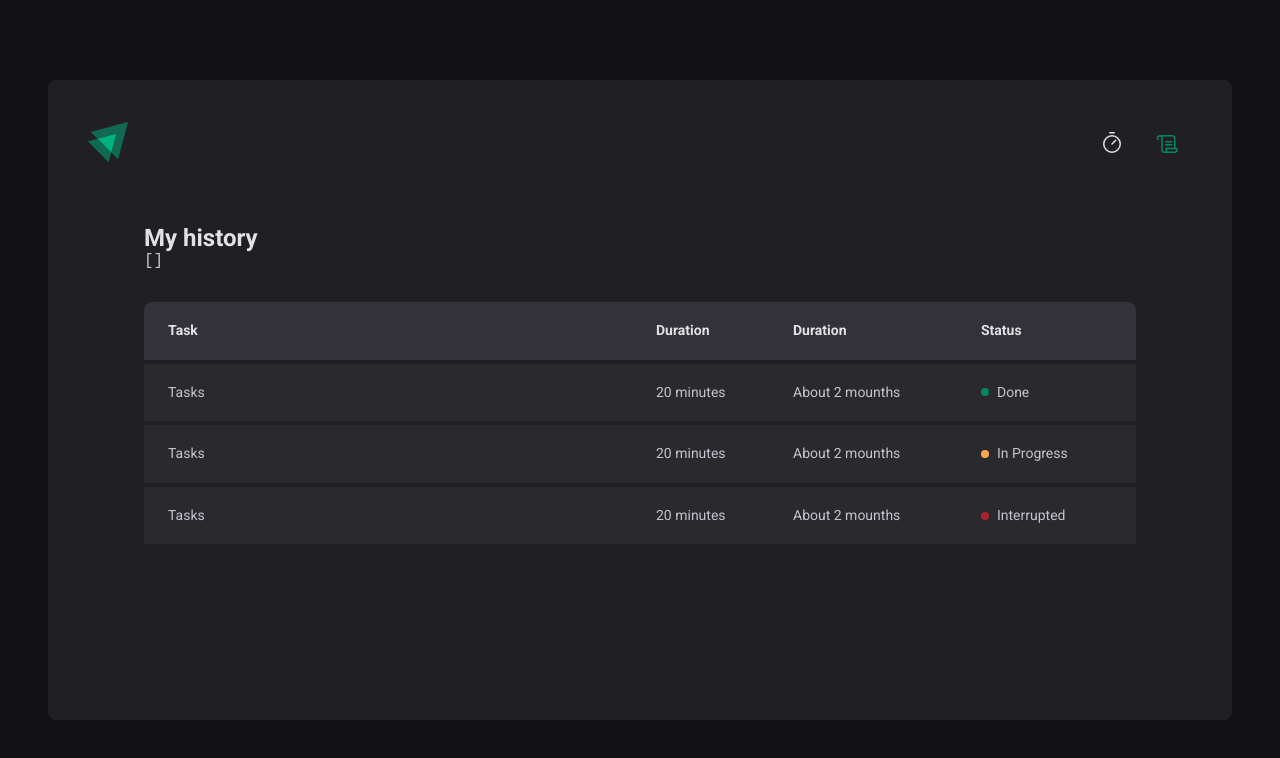
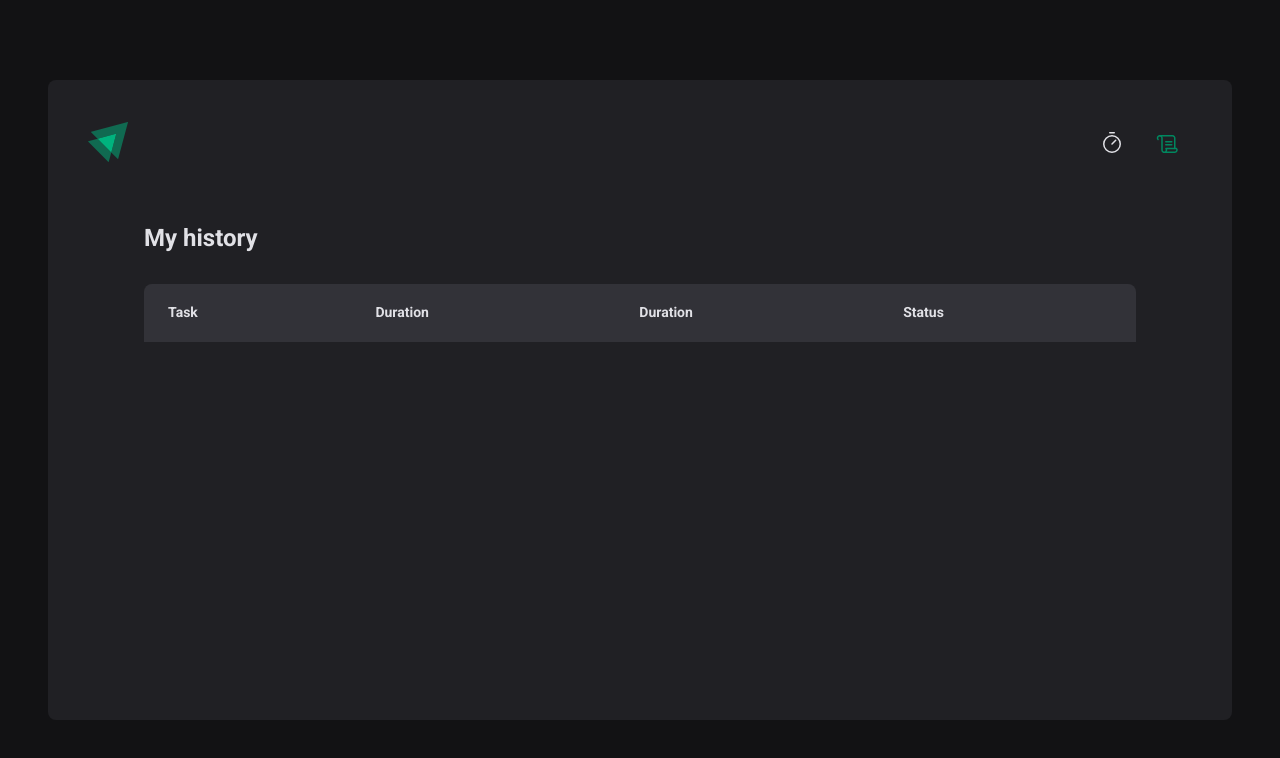
Before and after one commit to chelfonseca/ignite-timer, a React (Vite) app: page /history in a window 1280 px wide. Shown: the top 758 px of the page. Built offline with nearby package versions, Linux system fonts and the light colour scheme.

Commit message:
History listing

```diff
--- a/src/pages/History/index.tsx
+++ b/src/pages/History/index.tsx
@@ -8,7 +8,6 @@ export function History(){
     return (
         <HistoryContainer>
             <h1>My history</h1>
-            <pre>{JSON.stringify(cycles, null, 2)}</pre>
 
             <HistoryList>
                 <table>
@@ -21,30 +20,30 @@ export function History(){
                         </tr>
                     </thead>
                     <tbody>
-                        <tr>
-                            <td>Tasks</td>
-                            <td>20 minutes</td>
-                            <td>About 2 mounths</td>
-                            <td>
-                                <Status statusColor="green">Done</Status>
-                            </td>
-                        </tr>
-                        <tr>
-                            <td>Tasks</td>
-                            <td>20 minutes</td>
-                            <td>About 2 mounths</td>
-                            <td>
-                                <Status statusColor="yellow">In Progress</Status>
-                            </td>
-                        </tr>
-                        <tr>
-                            <td>Tasks</td>
-                            <td>20 minutes</td>
-                            <td>About 2 mounths</td>
-                            <td>
-                                <Status statusColor="red">Interrupted</Status>
-                            </td>
-                        </tr>
+                        {cycles.map((cycle) => {
+                            return (
+                                <tr key={cycle.id}>
+                                    <td>{cycle.task}</td>
+                                    <td>{cycle.minutesAmount} minutes</td>
+                                    <td>{cycle.startDate.toDateString()}</td>
+                                    <td>
+                                        {cycle.finishedDate && (
+                                            <Status statusColor='green'>Complete</Status>
+                                        )}
+
+                                        {cycle.interruptedDate && (
+                                            <Status statusColor='red'>Interrupted</Status>
+                                        )}
+
+                                        {!cycle.finishedDate && !cycle.interruptedDate && (
+                                            <Status statusColor='yellow'>In progress</Status>
+                                        )}
+
+                                    </td>
+
+                                </tr>
+                            )
+                        })}
                     </tbody>
                 </table>
             </HistoryList>
```
